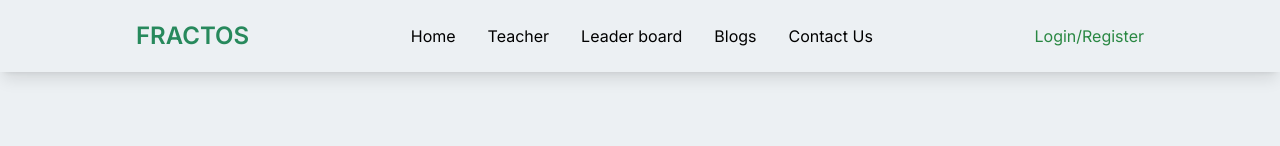
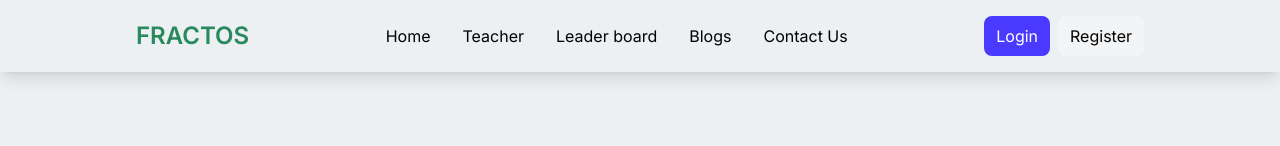
Before and after one commit to shamimhossain515419/fractos-client, a Next.js app: page / in a window 1280 px wide. Shown: the top 146 px of the page. Built offline with nearby package versions, Linux system fonts and the light colour scheme; no server answers; grey boxes are pictures that could not be loaded.

Commit message:
remove unecessary white-space in navigation links and desktop redesigned login&resgistraion and   nav bar user design

```diff
--- a/src/Components/Navbar/index.js
+++ b/src/Components/Navbar/index.js
@@ -11,8 +11,8 @@ import CommonImage from "../CommonImage/CommonImage";
 
 const Navbar = () => {
      const { userinfo, user, setIsAdmin, isAdmin } = useContext(GlobalContext);
- const [Open, setOpen] = useState(true);
- return (
+     const [Open, setOpen] = useState(true);
+     return (
           <div className=" mb-12">
                <div>
 
@@ -33,35 +33,35 @@ const Navbar = () => {
                                         <div className=' hidden md:flex items-center gap-3  space-x-5'>
 
 
-                                             <Link href={'/'}> Home</Link>
-                                             <Link href={'/teacher'}>Teacher </Link>
-                                             <Link href={'/leader-board'}> Leader board</Link>
-                                             <Link href={'/blogs'}> Blogs</Link>
-                                             <Link href={'/contact'}> Contact Us</Link>
+                                             <Link href={'/'}>Home</Link>
+                                             <Link href={'/teacher'}>Teacher</Link>
+                                             <Link href={'/leader-board'}>Leader board</Link>
+                                             <Link href={'/blogs'}>Blogs</Link>
+                                             <Link href={'/contact'}>Contact Us</Link>
 
                                              {
-                                              user ?<Link href={'/dashboard'}> Dashboard</Link> : null
+                                                  user ? <Link href={'/dashboard'}>Dashboard</Link> : null
                                              }
 
 
 
                                         </div>
 
-
-
+                                        {/* desktop navigation right side */}
                                         <div className=" hidden sm:block">
-                                             {user ? <div  className=' cursor-pointer hidden md:block '>
-                                                  <div className='   relative flex gap-2 items-center '>
-
-                                                       <CommonImage data={user}></CommonImage>
-                                                       <div className=' absolute w-3 h-3  left-8 -top-1  bg-[rgb(1,179,31)] rounded-full '></div>
-                                                       <div className=' relative  space-y-0'>
-                                                            <h1 className='relative  text-base'>{user?.displayName}</h1>
-                                                            <span className=' absolute -bottom-3 text-xs mt-4'> Active now</span>
+                                             {
+                                                  user ?
+                                                       <div className=' cursor-pointer hidden md:block '>
+                                                            <div className='flex gap-2 items-center  p-2 rounded-lg hover:bg-[#ddebff]'>
+                                                                 <CommonImage data={user}></CommonImage>
+                                                                 <h1 className='relative  text-base'>{user?.displayName}</h1>
+                                                            </div>
                                                        </div>
-
-                                                  </div>
-                                             </div> : <Link href={'/login'} className={'text-[#298742]'}> Login/Register</Link>
+                                                       :
+                                                       <div className="flex gap-2 items-center">
+                                                            <Link href={'/login'} className="px-3 py-2 text-white bg-[#4A3AFF] rounded-lg hover:shadow-lg">Login</Link>
+                                                            <Link href={'/register'} className="px-3 py-2 bg-gray-100 hover:bg-slate-600 hover:text-white rounded-lg hover:shadow-lg">Register</Link>
+                                                       </div>
                                              }
                                         </div>
 
```
Also changed, not shown: 1 other file (tests, documents, lock files or other folders).
